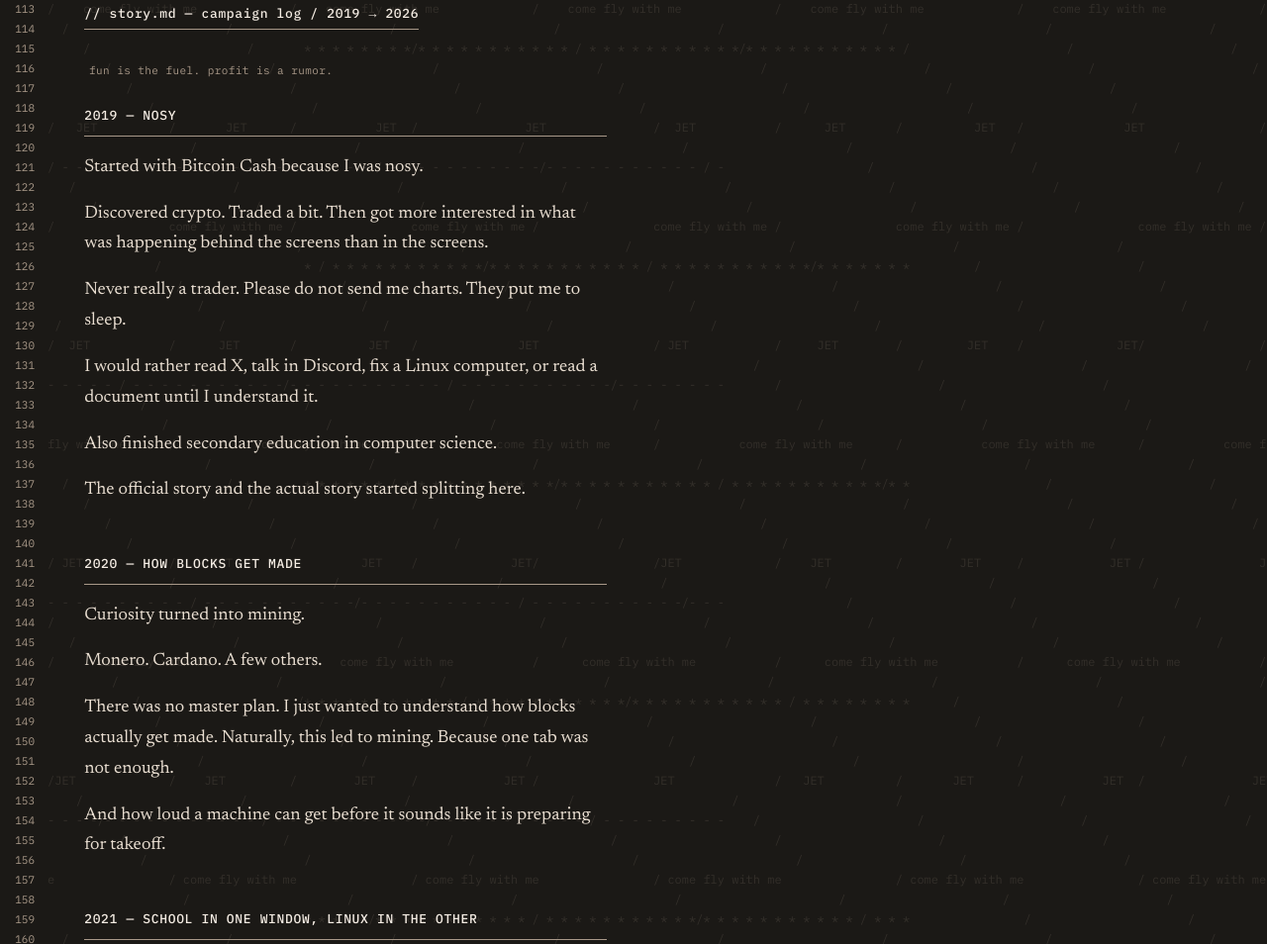
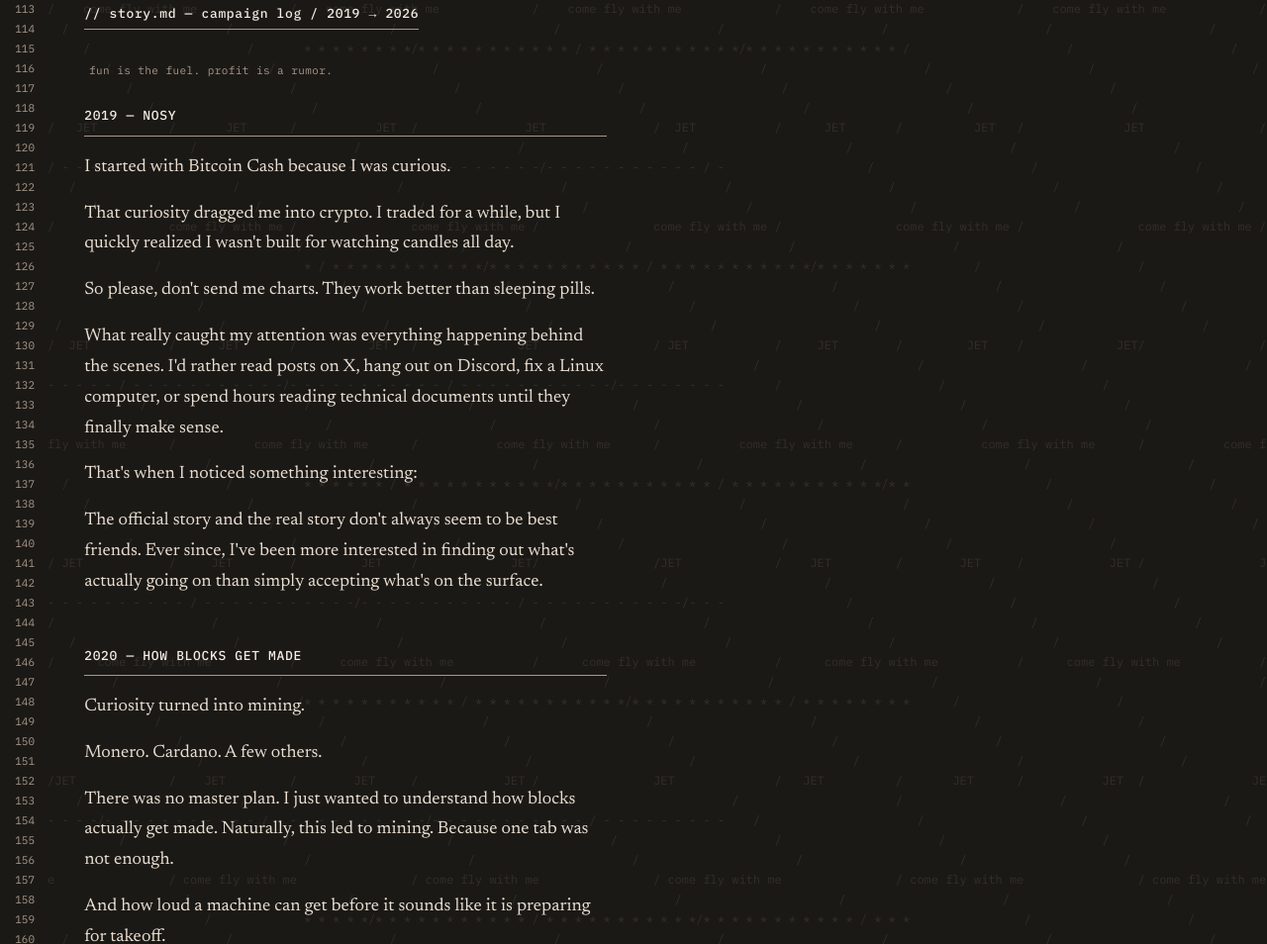
Before and after one commit to xjet008/portfolio, a website: page index.html in a window 1280 px wide. Shown: the part 1265-2219 px from the top of the page at 99% size. Drawn offline with Linux system fonts and the light colour scheme; files whose address does not match are found by name.

Commit message:
Update index.html

```diff
--- a/index.html
+++ b/index.html
@@ -144,30 +144,27 @@
         <div class="story-year" id="y-2019">
           <h2 class="year-heading">2019 — nosy</h2>
         <p>
-            Started with Bitcoin Cash because I was nosy.
+  I started with Bitcoin Cash because I was curious.
 </p>
 
 <p>
-            Discovered crypto. Traded a bit. Then got more interested
-            in what was happening behind the screens than in the screens.
+  That curiosity dragged me into crypto. I traded for a while, but I quickly realized I wasn't built for watching candles all day.
 </p>
 
 <p>
-            Never really a trader.
-            Please do not send me charts. They put me to sleep.
+  So please, don't send me charts. They work better than sleeping pills.
 </p>
 
 <p>
-            I would rather read X, talk in Discord,
-            fix a Linux computer, or read a document until I understand it.
+  What really caught my attention was everything happening behind the scenes. I'd rather read posts on X, hang out on Discord, fix a Linux computer, or spend hours reading technical documents until they finally make sense.
 </p>
 
 <p>
-            Also finished secondary education in computer science.
+  That's when I noticed something interesting:
 </p>
 
 <p>
-            The official story and the actual story started splitting here.
+  The official story and the real story don't always seem to be best friends. Ever since, I've been more interested in finding out what's actually going on than simply accepting what's on the surface.
 </p>
         </div>
 
```
Lines whose indentation alone changed are shown as unchanged.
